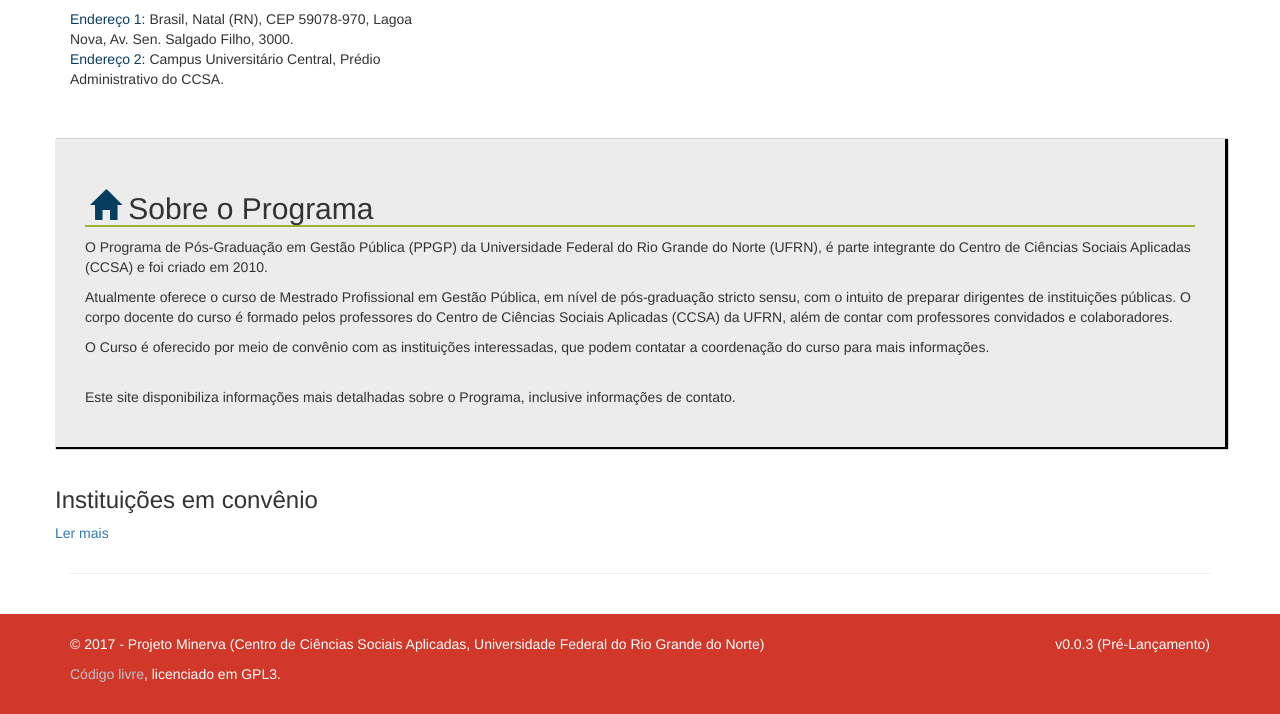
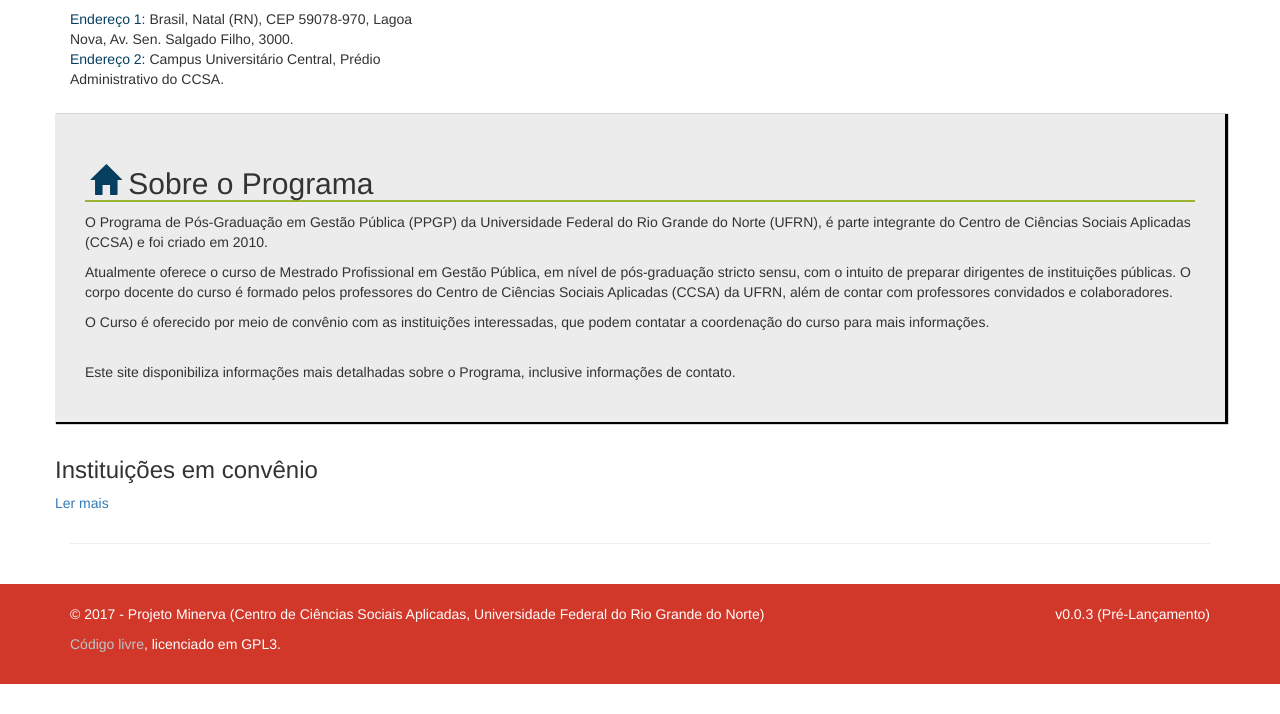
Before and after one commit to ccsa-ufrn/PosGraduacao, a Flask app: template MinervaEnv/Minerva/templates/index.html in a window 1280 px wide. Shown: the part 1205-1919 px from the top of the page. After the commit the page ends 1889 px from the top, so only its background shows below. Run offline with Flask 2, Linux system fonts and the light colour scheme; the template is opened without the code that fills it, so the values that code supplies are empty; parts of the project's set-up code (start-up, migrations or seed data) failed here and were passed over; some libraries are stand-ins or nearby versions.

Commit message:
Reajust program briefing margins

```diff
--- a/MinervaEnv/Minerva/static/css/general.css
+++ b/MinervaEnv/Minerva/static/css/general.css
@@ -16,9 +16,9 @@ body {
 .darker-container{
     background-color: rgb(236,236,236);
     padding: 30px;
-    box-shadow: 2px 1px 1px 1px black;
-    margin-bottom: 20px;
-    margin-top: 30px;
+    box-shadow: 2px 1px 1px 1px #000;
+    margin-top: 5px;
+    margin-bottom: 15px;
 }
 
 /* for reading pages outside home */
```
